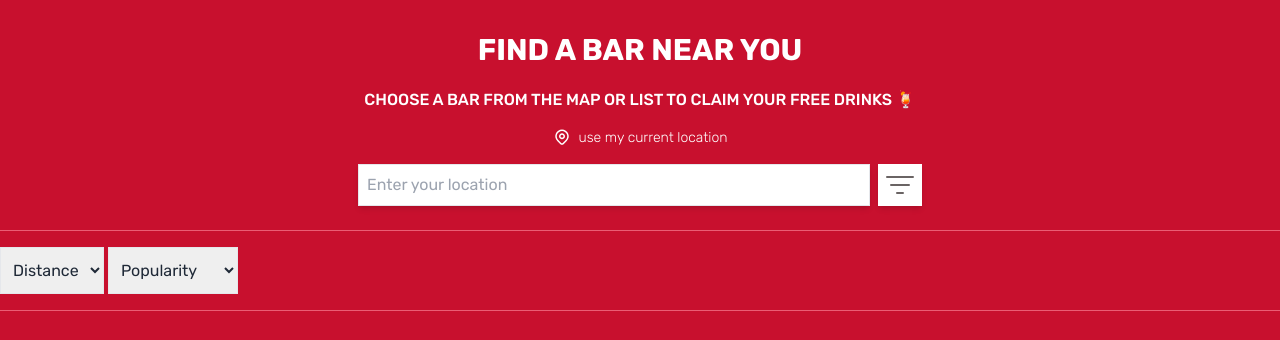
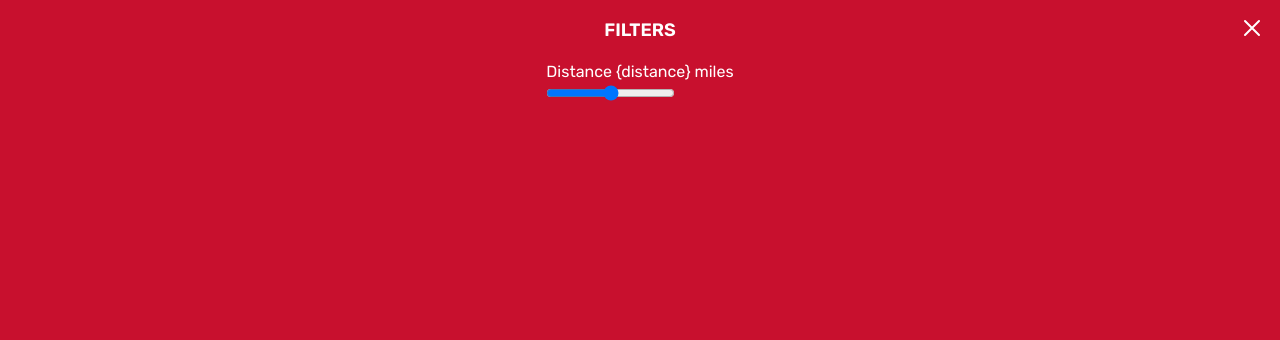
Before and after one commit to pengyilabs/campari-spritz, a website: page find-a-bar.html in a window 1280 px wide. Both pictures are taken after a click on the button 900 px from the left and 185 px from the top of the page. Shown: the top 340 px of the page. Drawn offline with Linux system fonts and the light colour scheme; some packages are replaced by stand-ins of ours; no server answers.

Commit message:
Creating filters logic

```diff
--- a/find-a-bar.html
+++ b/find-a-bar.html
@@ -25,8 +25,8 @@
     </button>
   <div class="flex justify-center mb-6 px-8">
     <input type="text" placeholder="Enter your location" class="w-full max-w-lg p-2 border shadow-md">
-    <button class="ml-2 p-2 bg-white text-gray-800 shadow-md">
-        <img src="./src/assets/icons/burger-menu.svg" alt="">
+    <button class="ml-2 p-2 bg-white text-gray-800 shadow-md" data-modal-target="filtersModal">
+        <img src="./src/assets/icons/burger-menu.svg">
     </button>
   </div>
 
@@ -73,16 +73,25 @@
   <div id="bar-list" class="space-y-4 lg:hidden lg:w-1/2 mt-8"></div>
 </div>
 
-<!-- Modal -->
+<!-- Modals -->
 <div id="voucherModal" class="modal hidden fixed inset-0 flex items-center justify-center bg-black bg-opacity-50 z-50">
   <div class="modal-content bg-white p-8 shadow-lg w-full max-w-lg">
-    <div id="modal-body">
+    <div id="modal-body" data-modal-name="voucherModal">
       <!-- Aquí se insertará el contenido dinámico -->
     </div>
     <div class="text-right mt-6">
       <button data-modal-close="voucherModal" class="bg-red-500 text-white px-4 py-2 hover:bg-red-600 transition duration-300">Close</button>
     </div>
   </div>
+</div>
+
+<div id="filtersModal" class="hidden fixed inset-0 z-50">
+  <div id="modal-body" data-modal-name="filtersModal" class="bg-red-campari text-white w-full h-full flex flex-col items-center p-4">
+      <!-- Aquí se insertará el contenido dinámico -->
+  </div>
+  <button data-modal-close="filtersModal" class="pt-4 pr-4 absolute top-0 right-0">
+    <img src="./src/assets/icons/close-modal-button.svg" alt="">
+  </button>
 </div>
 
 <script>
--- a/src/components/map.js
+++ b/src/components/map.js
@@ -126,9 +126,7 @@ const filterAndOrderPlaces = async (places, maxDistance, minPopularity) => {
 }
 
 const createHtmlPlacesList = (places) => {
-  console.log(places[0].photos[0].getUrl());
   const htmlPlacesList = places.map(place => {
-    console.log(places[0]);
     return `
       <div class="bar-item">
         <div class="bar-item__info-container">
--- a/src/components/modal.js
+++ b/src/components/modal.js
@@ -10,7 +10,7 @@ export function setupModals() {
       const modalId = button.getAttribute('data-modal-target');
       const modal = document.getElementById(modalId);
       if (modal) {
-        addModalContent(modal, button); // Add dynamic content when opening the modal
+        addModalContent(modal, button);
         openModal(modal);
       }
     });
@@ -48,10 +48,34 @@ function closeModal(modal) {
 // Function to add dynamic content to the modal
 function addModalContent(modal, button) {
   const modalBody = modal.querySelector('#modal-body');
-  if (modalBody) {
+  const modalName = modalBody?.getAttribute("data-modal-name")
+
+  if (modalName && modalName === "vouchersModal") {
     modalBody.innerHTML = `
       <h2 class="text-xl font-semibold mb-4 text-gray-600">Congratulations!</h2>
       <p class="text-gray-600">You have successfully claimed a voucher for your free drink. Please show this confirmation at the bar.</p>
     `;
+  } else if (modalName && modalName === "filtersModal") {
+    modalBody.innerHTML = `
+      <h2 class="text-white text-lg font-semibold mb-4 mt-0 text-gray-600 font-rubik">FILTERS</h2>
+    <div className="space-y-2">
+      <div className="flex justify-between text-sm text-gray-600">
+        <span>Distance</span>
+        <span>{distance} miles</span>
+      </div>
+      <div className="relative">
+        <input
+          id="distanceInput"
+          type="range"
+          min="1"
+          max="15"
+          value={distance}
+        />
+    `;
+
+    const distanceInput = document.querySelector("#distanceInput");
+    distanceInput.addEventListener("change", (e) => {
+      console.log(e.target.value);
+    });
   }
 }
--- a/src/input.css
+++ b/src/input.css
@@ -58,6 +58,13 @@
   font-family: "Roboto Condensed";
 }
 
+.font-rubik {
+  font-family: "Rubik";
+}
+
+.bg-red-campari {
+  background: var(--red-campari);
+}
 /* Styling Bar item (Tailwind behaves weirdly with elements dynamically inserted as strings) */
 .bar-item {
   background: white;
@@ -79,9 +86,6 @@
   font-family: "Rubik";
   font-weight: bold;
   font-size: 1rem;
-}
-
-.bar-item__address-text {
 }
 
 .bar-item__is-opening {
--- /dev/null
+++ b/src/utils/state.js
@@ -0,0 +1,14 @@
+export const state = {
+  distance: 3,
+  subscribers: new Set(),
+};
+
+export function subscribe(callback) {
+  state.subscribers.add(callback);
+  return () => state.subscribers.delete(callback);
+}
+
+export function updateDistance(newDistance) {
+  state.distance = newDistance;
+  state.subscribers.forEach(callback => callback(state));
+}
```
Also changed, not shown: src/assets/icons/close-modal-button.svg (added), src/output.css.
